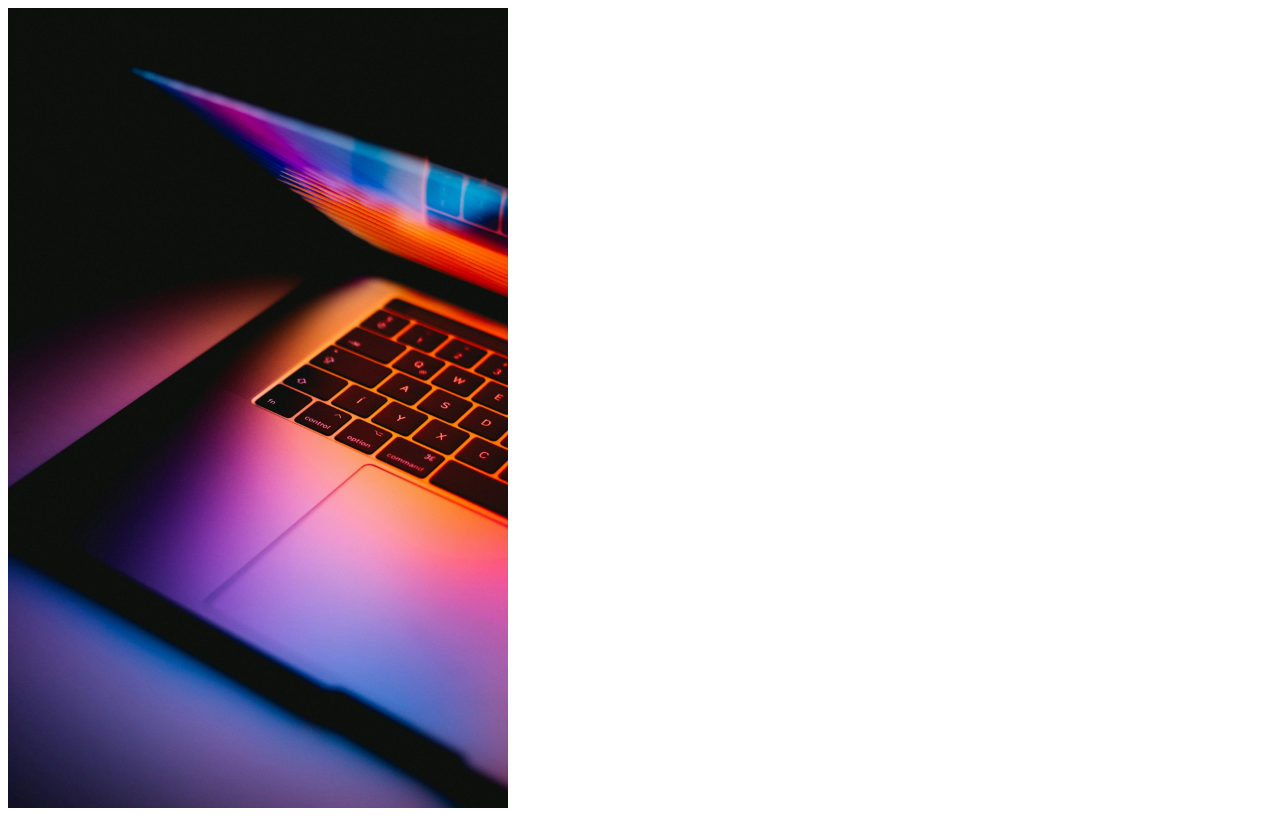
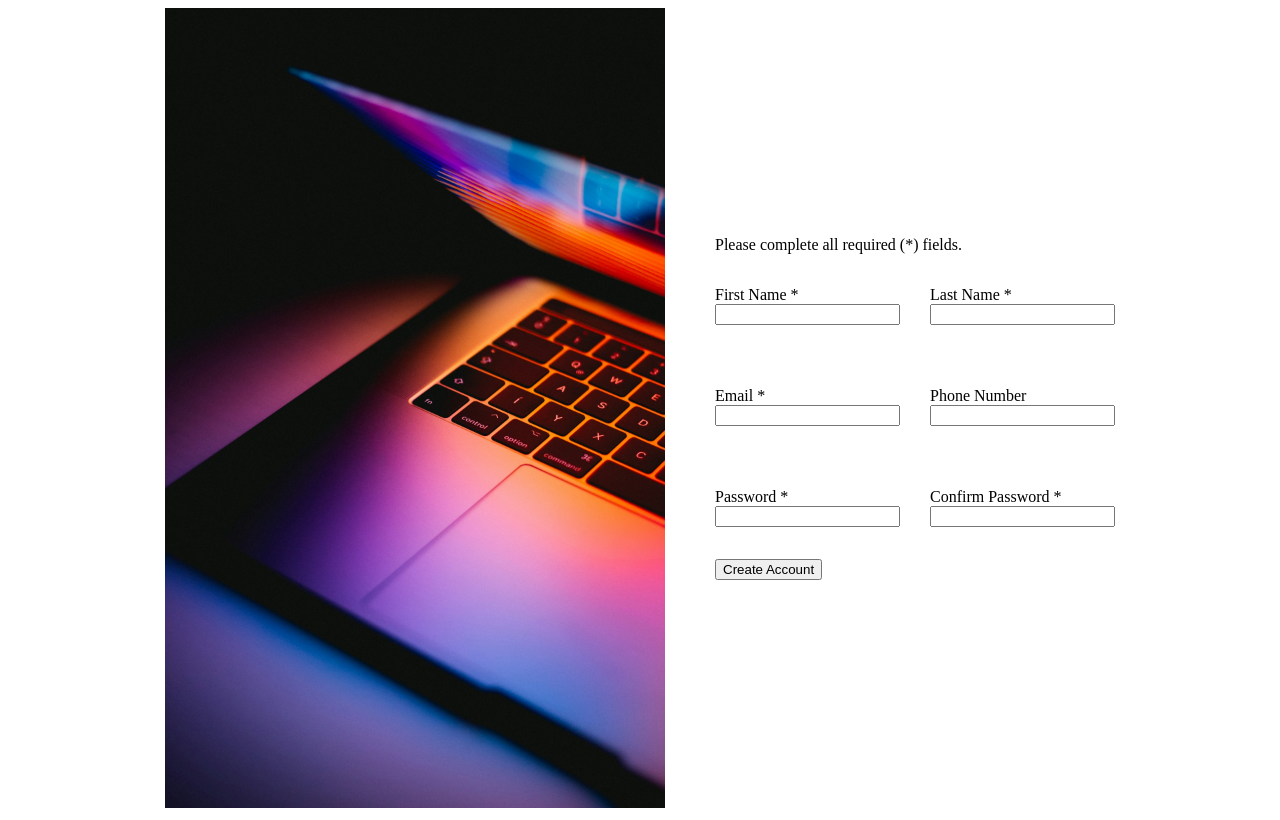
Before and after one commit to lemonzer/signup-form, a plain HTML site: page index.html in a window 1280 px wide. Drawn offline with Linux system fonts and the light colour scheme.

Commit message:
Structure content of form

```diff
--- a/index.html
+++ b/index.html
@@ -9,6 +9,45 @@
 <body>
     <div>
         <img src="image1.jpg" alt="Image by Andras Vas upsplash.com">
+
+    <div class="form">
+        <p>Please complete all required (*) fields.</p>
+
+        <form action="/my-handling-form-page" method="post">
+            <div class="blocks">
+            <p>
+                <label for="firstname" style="display: block;">First Name *</label>
+                <input type="text" id="firstname" name="user_firstname" />
+            </p>
+            <p>
+                <label for="lastname" style="display: block;">Last Name *</label>
+                <input type="text" id="lastname" name="user_lastname" />
+            </p>
+            <p>
+                <label for="mail" style="display: block;">Email *</label>
+                <input type="email" id="mail" name="user_email" />
+            </p>
+            <p>
+                <label for="phone" style="display: block;">Phone Number</label>
+                <input type="numeric" id="phone" name="user_phone" />
+            </p>
+            <p>
+                <label for="password" style="display: block;">Password *</label>
+                <input type="password" id="password" name="user_passowrd" />
+            </p>
+             <p>
+                <label for="passwordconfirm" style="display: block;">Confirm Password *</label>
+                <input type="password" id="passwordconfirm" name="user_passowrdconfirm" />
+            </p>
+
+
+        </div>
+        </form>
+
+        <p>
+                <button type="submit">Create Account</button>
+        </p>
+    </div>
     </div>
 </body>
 </html>
--- a/style.css
+++ b/style.css
@@ -1,7 +1,21 @@
 div {
-    display: 'flex';
+    display: flex;
+    justify-content: center;
+
+
 }
+.form {
+    flex-direction: column;
+    margin-left: 50px;
+}
+.blocks {
+   flex-flow: row wrap;
+   gap: 30px;
+   width: 400px;
+}
+
 img {
+
     width: 500px;
     height:100vh;
     object-fit: cover
```
